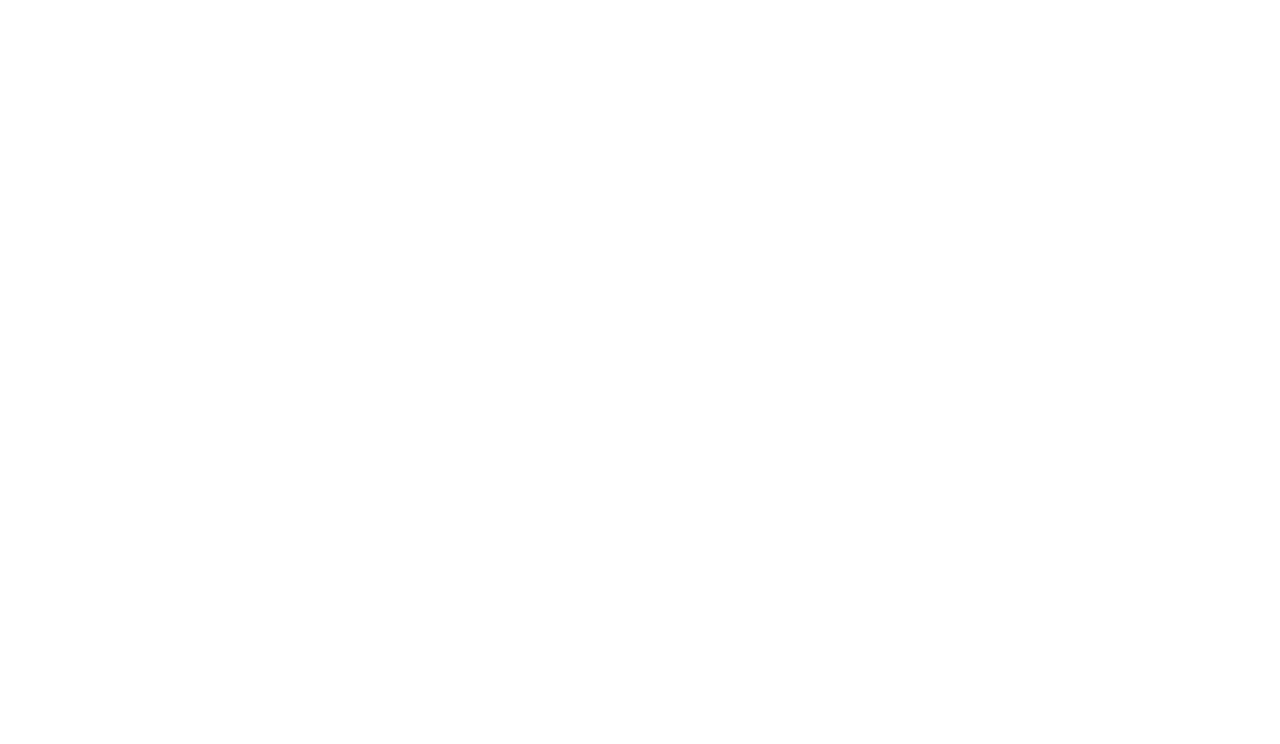
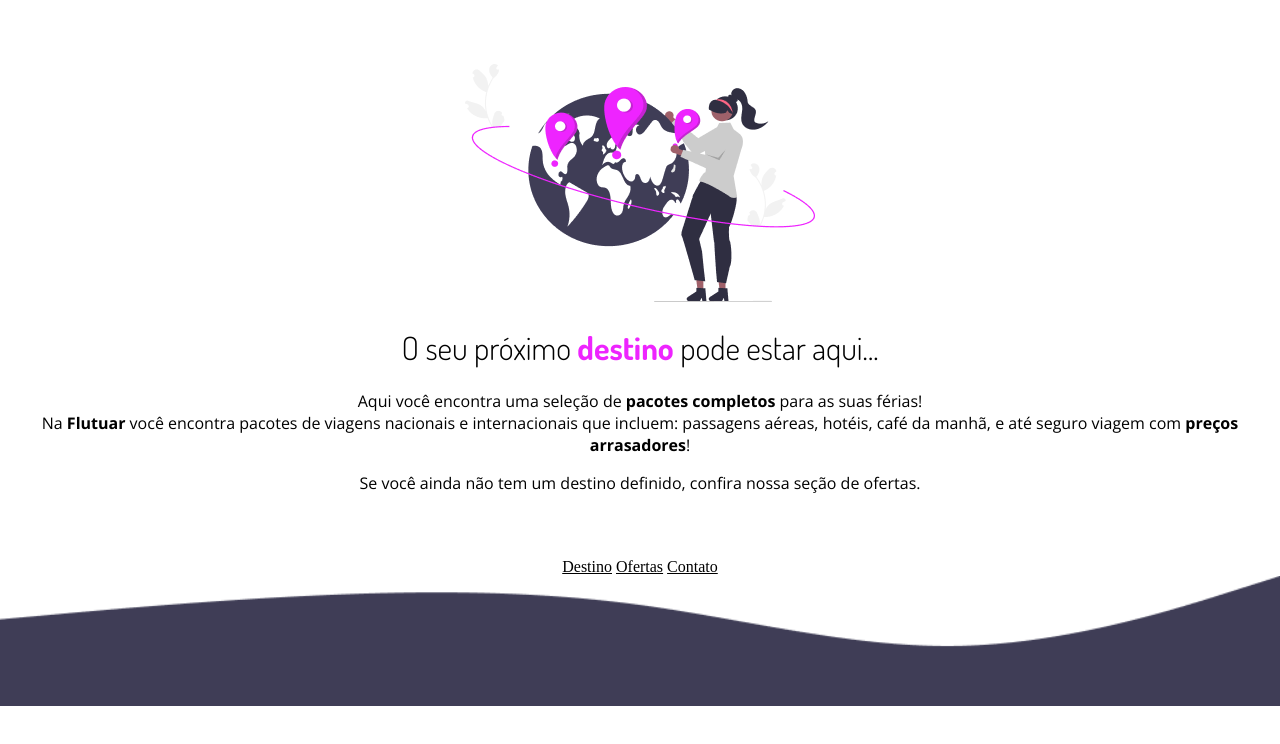
Before and after one commit to blbcava/pagina_d2_rocket, a plain HTML site: page index.html in a window 1280 px wide. Drawn offline with nearby package versions, Linux system fonts and the light colour scheme.

Commit message:
Evoluindo

```diff
--- a/index.html
+++ b/index.html
@@ -4,8 +4,32 @@
     <meta charset="UTF-8">
     <meta name="viewport" content="width=device-width, initial-scale=1.0">
     <title>Document</title>
+    <link rel="stylesheet" href="style.css">
+    <link rel="preconnect" href="https://fonts.googleapis.com">
+    <link href="https://fonts.googleapis.com/css2?family=Dosis:wght@300;700&family=Inter:wght@100;700&family=Open+Sans:wght@300;700&family=Roboto:wght@300&display=swap" rel="stylesheet">
+    <link rel="shortcut icon" href="images/Favicon.svg" type="image/x-icon">
 </head>
 <body>
+    <div id="main">
+        <img src="images/img1.png" alt="Imagem de uma mulher
+        colocando pins em diversos lugares do mundo"/>
+        <h1>O seu próximo <span class="colorido">destino</span> pode estar aqui...</h1>
+        <p>
+            Aqui você encontra uma seleção de <strong> pacotes completos</strong> para as suas férias!
+            <br>
 
+            Na <strong>  Flutuar </strong> você encontra pacotes de viagens nacionais e internacionais que incluem: passagens aéreas, hotéis, café da manhã, e até seguro viagem com <strong> preços arrasadores</strong>!
+
+        </p>
+        <p>
+            Se você ainda não tem um destino definido, confira nossa seção de ofertas.
+        </p>
+    </div>
+    <footer>
+        <a href="">Destino</a>
+        <a href="">Ofertas</a>
+        <a href="">Contato</a>
+    </footer>
+    <img src="images/Wave.png" alt="" id="wave">
 </body>
 </html>
--- a/style.css
+++ b/style.css
@@ -0,0 +1,35 @@
+
+body{
+    text-align: center;
+margin: 0;}
+
+#main {
+margin: 64px auto 64px;
+}
+
+.colorido{
+    color: #EE24FF;
+    font-weight: 700;
+}
+
+#wave {
+    margin: 0;
+    width: 100%;
+
+}
+
+a{
+    color: black;
+    margin: ;
+}
+
+h1{
+    font-family: 'Dosis', sans-serif;
+    font-weight: 500;
+}
+
+p {
+    font-family: 'Open Sans', sans-serif;
+    font-weight: 400;
+
+}
```
Also changed, not shown: images/Favicon.svg (added), images/Wave.png (added), images/img1.png (added).
